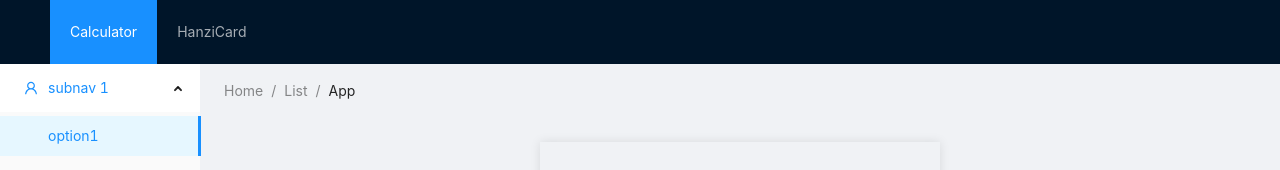
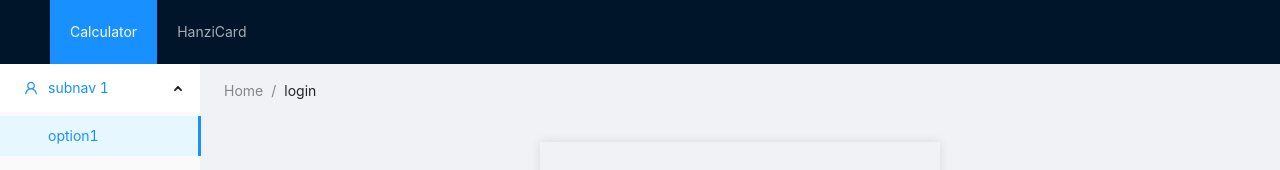
Before and after one commit to hoanghieptranj5/my-app, a React (Create React App) app: page /login in a window 1280 px wide. Shown: the top 170 px of the page. Built offline with nearby package versions, Linux system fonts and the light colour scheme.

Commit message:
refactored breadcrum

```diff
--- a/src/App.js
+++ b/src/App.js
@@ -1,6 +1,6 @@
 import './App.css';
 import {useSelector} from "react-redux";
-import {Routes, Route, Link, Navigate} from "react-router-dom";
+import {Routes, Route, Link, Navigate, useLocation} from "react-router-dom";
 
 import {LaptopOutlined, NotificationOutlined, UserOutlined} from '@ant-design/icons';
 import type {MenuProps} from 'antd';
@@ -11,15 +11,16 @@ import CalculateElectricWrapper from "./Component/CalculatedTable/CalculateElect
 import HanziContainer from "./Component/HanziCard/HanziContainer";
 import SearchSingle from "./Component/Search/SearchSingle";
 import Login from "./Component/Login/Login";
+import {generateBreadcrumbItems} from "./Component/Breadcrumb/BreadcrumbHelper";
 
 const {Header, Content, Sider} = Layout;
 
-const menuItems: MenuProps['items'] = ['Calculator', 'HanziCard'].map(key => ({
+const navigationMenuItems: MenuProps['items'] = ['Calculator', 'HanziCard'].map(key => ({
   key,
   label: <Link className='nav-link' to={`${key}`}>{key}</Link>,
 }));
 
-const items2: MenuProps['items'] = [UserOutlined, LaptopOutlined, NotificationOutlined].map(
+const sideBarMenuItems: MenuProps['items'] = [UserOutlined, LaptopOutlined, NotificationOutlined].map(
   (icon, index) => {
     const key = String(index + 1);
 
@@ -45,13 +46,14 @@ const ProtectedRoute = ({ children }) => {
 };
 
 const App = () => {
+  const location = useLocation();
   const navigationBar = useSelector((state) => state.navigationBar);
 
   return (
     <Layout>
       <Header className="header">
         <div className="logo"/>
-        <Menu theme="dark" mode="horizontal" defaultSelectedKeys={[navigationBar.selectedPage]} items={menuItems}/>
+        <Menu theme="dark" mode="horizontal" defaultSelectedKeys={[navigationBar.selectedPage]} items={navigationMenuItems}/>
       </Header>
       <Layout>
         <Sider width={200} className="site-layout-background">
@@ -60,15 +62,13 @@ const App = () => {
             defaultSelectedKeys={['1']}
             defaultOpenKeys={['sub1']}
             style={{height: '100%', borderRight: 0}}
-            items={items2}
+            items={sideBarMenuItems}
           />
         </Sider>
         <Layout style={{padding: '0 24px 24px'}}>
-          <Breadcrumb style={{margin: '16px 0'}}>
-            <Breadcrumb.Item>Home</Breadcrumb.Item>
-            <Breadcrumb.Item>List</Breadcrumb.Item>
-            <Breadcrumb.Item>App</Breadcrumb.Item>
-          </Breadcrumb>
+            <Breadcrumb style={{margin: '16px 0'}}>
+                {generateBreadcrumbItems(location)}
+            </Breadcrumb>
           <Content
             className="site-layout-background"
             style={{
--- /dev/null
+++ b/src/Component/Breadcrumb/BreadcrumbHelper.js
@@ -0,0 +1,30 @@
+import {Breadcrumb, Layout, Menu} from 'antd';
+import {Link} from "react-router-dom";
+
+export const generateBreadcrumbItems = (location) => {
+    const pathSnippets = location.pathname.split('/').filter(i => i);
+    const breadcrumbItems = pathSnippets.map((_, index) => {
+       const url = `/${pathSnippets.slice(0, index + 1).join('/')}`;
+       const key = pathSnippets[index];
+
+       const labelMap = {
+         Calculator: 'Calculator',
+         HanziCard: 'Hanzi Card',
+         SearchSingle: 'Search',
+         // Add more mappings if needed
+       };
+
+       return (
+           <Breadcrumb.Item key={url}>
+               <Link to={url}>{labelMap[key] || key}</Link>
+           </Breadcrumb.Item>
+       );
+    });
+
+    return [
+        <Breadcrumb.Item key="home">
+            <Link to="/">Home</Link>
+        </Breadcrumb.Item>,
+        ...breadcrumbItems
+    ];
+};
```
